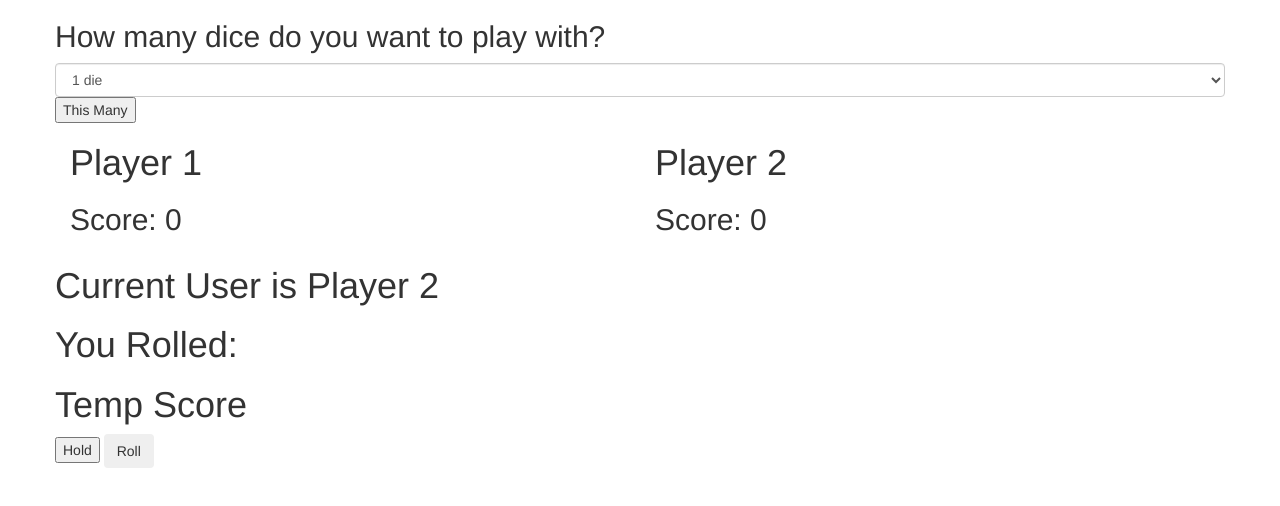
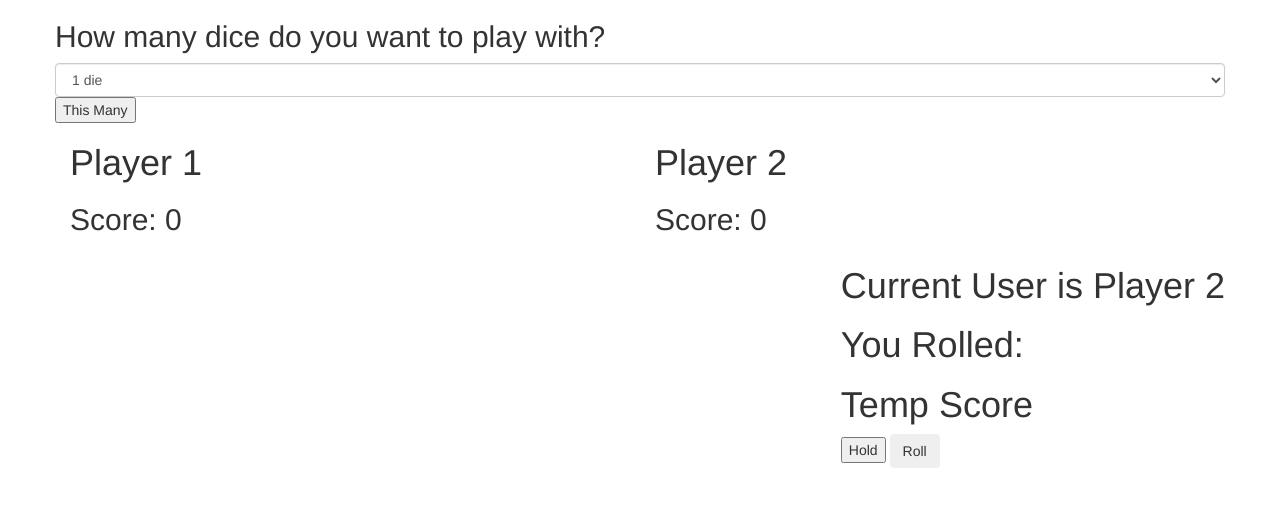
Before and after one commit to ccbpeden/pigGame, a plain HTML site: page index.html in a window 1280 px wide. Both pictures are taken after a click on the button "Hold". Drawn offline with Linux system fonts and the light colour scheme.

Commit message:
restyled front to float interface depending on currentUser

```diff
--- a/css/styles.css
+++ b/css/styles.css
@@ -1,3 +1,11 @@
 .victory {
   display: none;
 }
+
+.player1{
+  float: left;
+}
+
+.player2{
+  float: right;
+}
--- a/index.html
+++ b/index.html
@@ -31,7 +31,7 @@
             <h2>Score: <span id="player2score"></span></h2>
           </div>
         </div>
-        <div class="row">
+        <div class="row player1" id="interface">
           <h1>Current User is <span id="current-user"></span></h1>
           <h1>You Rolled: <span id="temp-roll"></span></h1>
           <h1>Temp Score <span id="temp-score"></span></h1>
--- a/js/scripts.js
+++ b/js/scripts.js
@@ -81,9 +81,11 @@ var turnDetermine = function(input){
     console.log("input determined false")
       currentUser = user1.userName;
       currentScore = user1.userScore;
+      $("#interface").hide().toggleClass("player2").fadeIn();
     } else {
       currentUser = user0.userName;
       currentScore = user0.userScore;
+      $("#interface").hide().toggleClass("player2").fadeIn();
     };
   };
 };
@@ -96,12 +98,14 @@ var userHold = function() {
     tempScore = 0;
     currentUser = user1.userName;
     currentScore = user1.userScore;
+    $("#interface").hide().toggleClass("player2").fadeIn();
   } else {
     user1.userScore = user1.userScore + tempScore;
     console.log("user1 " + user1.userScore)
     tempScore = 0;
     currentUser = user0.userName;
     currentScore = user0.userScore;
+    $("#interface").hide().toggleClass("player2").fadeIn();
   };
 };
 
```
